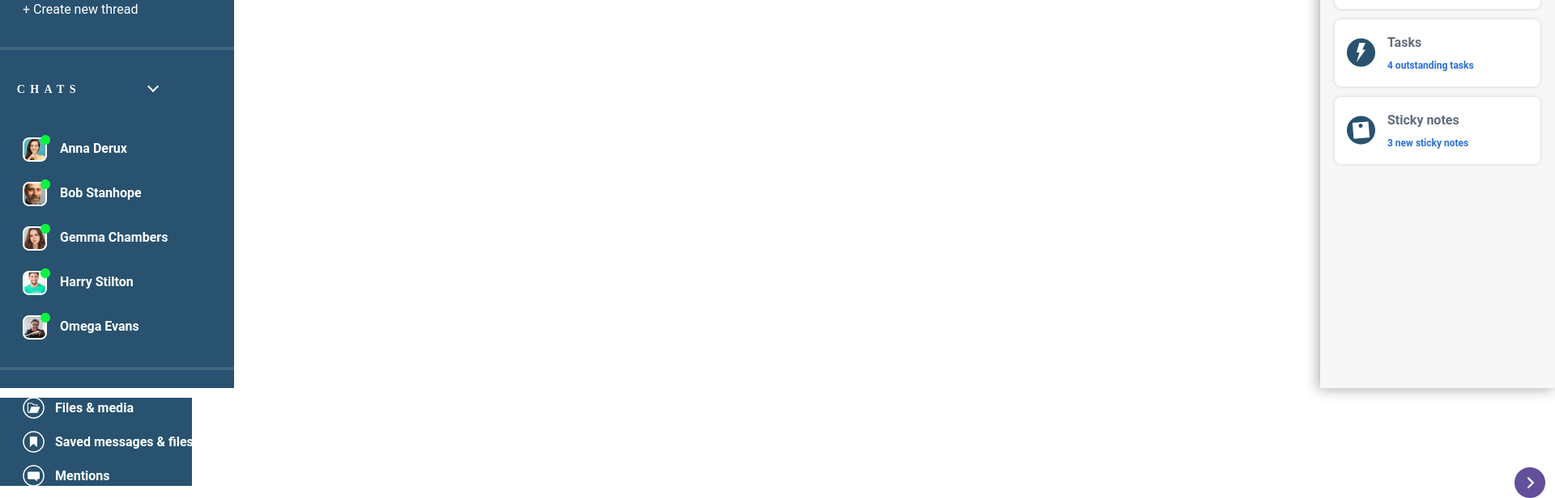
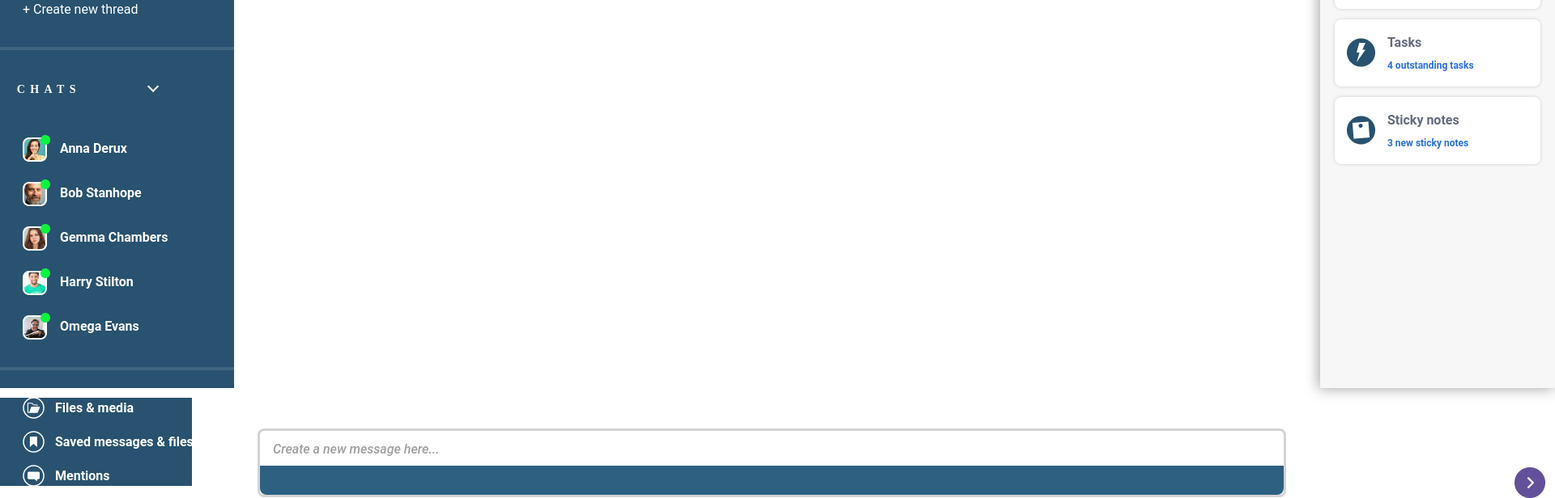
Before and after one commit to Maja18/SportClub, a React (Create React App) app in the folder frontend/: page /figma in a window 1280 px wide. Shown: the part 320-936 px from the top of the page at 81% size, 1920 px wide, since content can reach past the window. After the commit the page ends 800 px from the top, so only its background shows below. Built offline with nearby package versions, Linux system fonts and the light colour scheme; no server answers.

Commit message:
[FeatureUpdate] text toolbar

```diff
--- a/frontend/src/components/Figma/Figma.tsx
+++ b/frontend/src/components/Figma/Figma.tsx
@@ -1,20 +1,23 @@
 
+import PageDiv from '../../styled-components/figma/PageDiv.styled';
 import RowStyle from '../../styled-components/header/RowStyle';
 import Header from './Header';
 import MainMenuBar from './MainMenuBar';
 import SecondHeader from './SecondHeader';
+import TextBar from './TextBar';
 import ToolsBar from './ToolsBar';
 
 const Figma = () => {
     return(
-        <div>
+        <PageDiv>
             <RowStyle>
                 <Header></Header>
                 <SecondHeader></SecondHeader>
             </RowStyle>
             <MainMenuBar></MainMenuBar>
             <ToolsBar></ToolsBar>
-        </div>
+            <TextBar></TextBar>
+        </PageDiv>
     );
 }
 
--- /dev/null
+++ b/frontend/src/components/Figma/TextBar.tsx
@@ -0,0 +1,23 @@
+import TextBarBox from "../../styled-components/textBar/TextBarBox.styled";
+import TextBarDiv from "../../styled-components/textBar/TextBarDiv.styled";
+import TextBarFooter from "../../styled-components/textBar/TextBarFooter.styled";
+import TextBarLabel from "../../styled-components/textBar/TextBarLabel.styled";
+import TextDiv from "../../styled-components/textBar/TextDiv.styled";
+
+const TextBar = () => {
+    return(
+        <TextBarDiv>
+            <TextBarBox>
+                <TextBarFooter>
+                    <TextDiv>
+                        <TextBarLabel>
+                            Create a new message here...
+                        </TextBarLabel>
+                    </TextDiv>
+                </TextBarFooter>
+            </TextBarBox>
+        </TextBarDiv>
+    )
+}
+
+export default TextBar;
--- /dev/null
+++ b/frontend/src/styled-components/figma/PageDiv.styled.ts
@@ -0,0 +1,20 @@
+import styled from 'styled-components';
+
+const PageDiv = styled.div`
+    position: fixed;
+    top: 0;
+    right: 0;
+    bottom: 0;
+    left: 0;
+    width: 100%;
+    height: auto;
+
+
+    @media screen and (max-width: 1200px) {
+        div {
+        background-color:blue;
+    }
+    }
+`;
+
+export default PageDiv;
--- a/frontend/src/styled-components/header/UserProfilePhoto.styled.ts
+++ b/frontend/src/styled-components/header/UserProfilePhoto.styled.ts
@@ -2,11 +2,12 @@ import styled from 'styled-components';
 import RowStyle from '../header/RowStyle';
 
 const UserProfilePhoto = styled(RowStyle)`
-    //position: absolute;
+    position: fixed;
     width: 59px;
     height: 49px;
     left: 1820px;
-    top: calc(50% - 49px/2);
+    //top: calc(50% - 49px/2);
+    top: 14px;
 
 `;
 
--- /dev/null
+++ b/frontend/src/styled-components/textBar/TextBarBox.styled.ts
@@ -0,0 +1,16 @@
+import styled from 'styled-components';
+
+const TextBarBox = styled.div`
+    box-sizing: border-box;
+
+    position: absolute;
+    left: 0px;
+    right: 0px;
+    top: 0px;
+    bottom: 0px;
+
+    border: 3px solid #D3D3D3;
+    border-radius: 8px;
+`;
+
+export default TextBarBox;
--- /dev/null
+++ b/frontend/src/styled-components/textBar/TextBarDiv.styled.ts
@@ -0,0 +1,15 @@
+import styled from 'styled-components';
+import Column from '../mainMenuBar/Column.styled';
+
+const TextBarDiv = styled(Column)`
+    position: relative;
+    height: 85px;
+    left: 318px;
+    right: 318px;
+    bottom: 18px;
+    top:850px;
+    width: 1270px;
+    background-color: white;
+`;
+
+export default TextBarDiv;
--- /dev/null
+++ b/frontend/src/styled-components/textBar/TextBarFooter.styled.ts
@@ -0,0 +1,17 @@
+import styled from 'styled-components';
+
+const TextBarFooter = styled.div`
+    box-sizing: border-box;
+
+    position: absolute;
+    height: 36px;
+    left: 0px;
+    right: 0px;
+    bottom: 0px;
+    border-bottom-left-radius:8px;
+    border-bottom-right-radius:8px;
+
+    background: #2E6081;
+`;
+
+export default TextBarFooter;
--- /dev/null
+++ b/frontend/src/styled-components/textBar/TextBarLabel.styled.ts
@@ -0,0 +1,11 @@
+import styled from 'styled-components';
+import Label from '../mainMenuBar/threads/Label.styled';
+
+const TextBarLabel = styled(Label)`
+    width: 206px;
+    font-style: italic;
+    font-weight: 500;
+    color: #9F9F9F;
+`;
+
+export default TextBarLabel;
--- /dev/null
+++ b/frontend/src/styled-components/textBar/TextDiv.styled.ts
@@ -0,0 +1,18 @@
+import styled from 'styled-components';
+
+const TextDiv = styled.div`
+    display: flex;
+    flex-direction: row;
+    align-items: flex-start;
+    padding: 0px;
+    gap: 10px;
+
+    position: relative;
+    width: 206px;
+    height: 19px;
+    left: 16px;
+    //top: calc(50% - 19px/2 - 19.5px);
+    bottom:30px;
+`;
+
+export default TextDiv;
```
